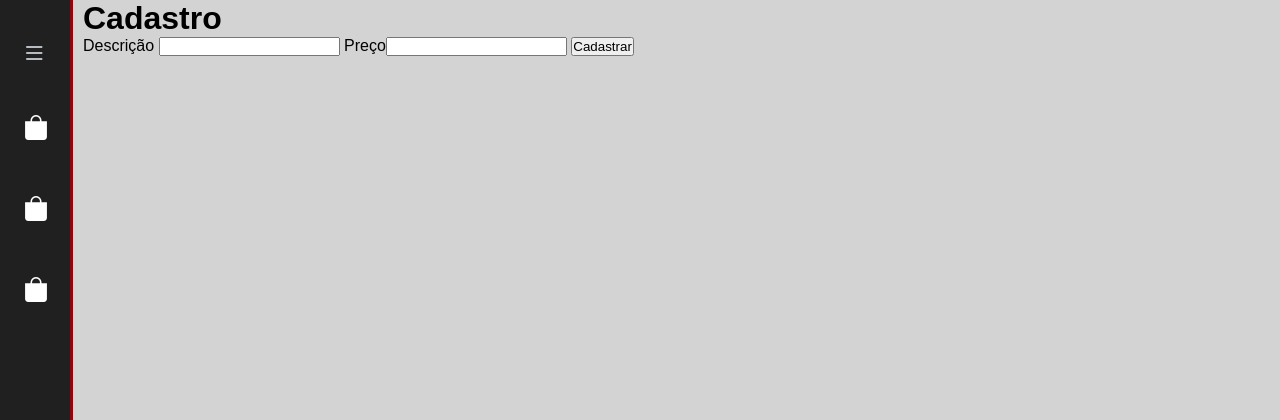
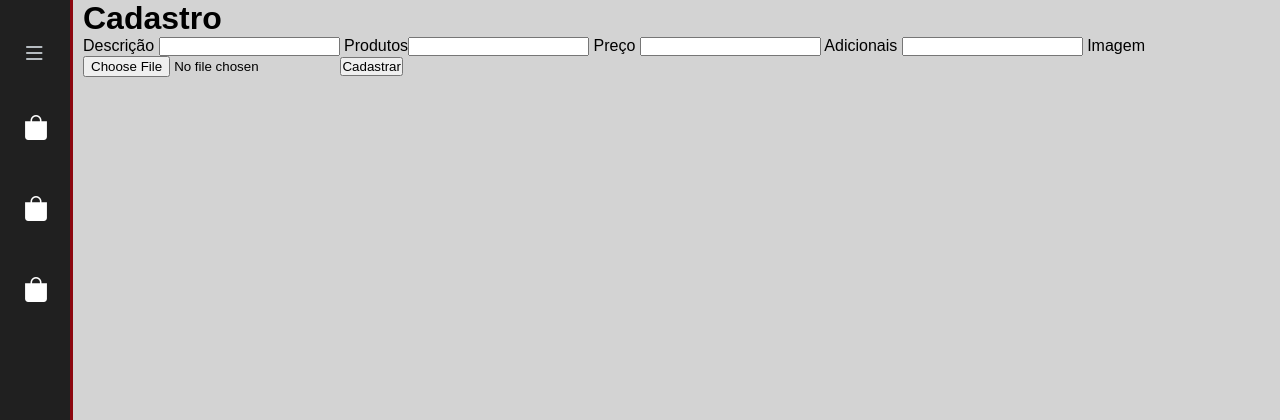
Before and after one commit to Ti-Sorrateiros/AppetiteExpress, a PHP site: template src/views/admin/cadastrarProdutos.php in a window 1280 px wide. Shown: the top 420 px of the page. Run offline with PHP 8.4, Linux system fonts and the light colour scheme; the template is opened without the code that fills it, so the values that code supplies are empty; some web fonts are replaced.

Commit message:
adicionei alguns campos no cadastroProdutos

```diff
--- a/src/views/admin/cadastrarProdutos.php
+++ b/src/views/admin/cadastrarProdutos.php
@@ -9,6 +9,7 @@
     <link rel="stylesheet" href="../../styles/menu.css">
     <link rel="stylesheet" href="../../styles/GoogleFonts/GoogleFonts.css">
     <link rel="stylesheet" href="../../styles/content.css">
+    <link rel="stylesheet" href="../../styles/cadastroProdutos.css">
     <link rel="stylesheet" href="https://cdn.jsdelivr.net/npm/bootstrap-icons@1.10.5/font/bootstrap-icons.css">
     <title>Cadastrar Produtos</title>
 </head>
@@ -46,15 +47,17 @@
     </nav>
 
     <div class="content">
-        <div>
-            <h1>Cadastro</h1>
+        <h1>Cadastro</h1>
+        <div class="container">
+            <form action="../../controller/controllercadastro.php" method="post">
+                <label>Descrição <input type="text" name="descricao" required></label>
+                <label>Produtos<input type="text" name="descricao" required></label>
+                <label>Preço <input type="text" name="preco" required></label>
+                <label>Adicionais <input type="text" required></label>
+                <label>Imagem <input type="file" required></label>
+                <button type="submit">Cadastrar</button>
+            </form>
         </div>
-        <form action="../../controller/controllercadastro.php" method="post">
-            <label>Descrição</label> <input type="text" name="descricao" required>
-            <label>Preço</label><input type="text" name="preco" required>
-            <button type="submit">Cadastrar</button>
-        </form>
-    </div>
     </div>
 
 
```
